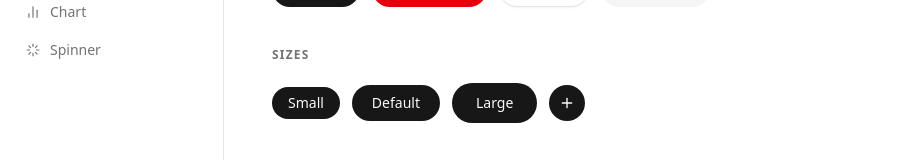
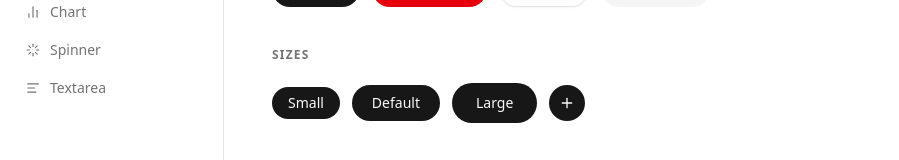
Before and after one commit to jeiwinfrey/klaude-ui-docs, a Next.js app: page / in a window 1280 px wide. Shown: the part 265-425 px from the top of the page, without its empty margins (0-899 px from the left). Built offline with nearby package versions, Linux system fonts and the light colour scheme.

Commit message:
feat: integrate textarea showcase

```diff
--- a/app/page.tsx
+++ b/app/page.tsx
@@ -2,7 +2,7 @@
 
 import { useState } from "react"
 import { motion } from "motion/react"
-import { Layers, Square, TriangleAlert, Tag, CircleUser, BarChart2, Loader } from "lucide-react"
+import { Layers, Square, TriangleAlert, Tag, CircleUser, BarChart2, Loader, AlignLeft } from "lucide-react"
 import { cn } from "@/lib/utils"
 import { ios } from "@/lib/motion"
 
@@ -12,6 +12,7 @@ import BadgeShowcase from "@/showcase/badge-showcase"
 import AvatarShowcase from "@/showcase/avatar-showcase"
 import ChartShowcase from "@/showcase/chart-showcase"
 import SpinnerShowcase from "@/showcase/spinner-showcase"
+import TextareaShowcase from "@/showcase/textarea-showcase"
 
 // ─── Registry ────────────────────────────────────────────────────────────────
 
@@ -51,6 +52,12 @@ const COMPONENTS = [
     label: "Spinner",
     icon: Loader,
     component: SpinnerShowcase,
+  },
+  {
+    id: "textarea",
+    label: "Textarea",
+    icon: AlignLeft,
+    component: TextareaShowcase,
   },
 ] as const
 
```
